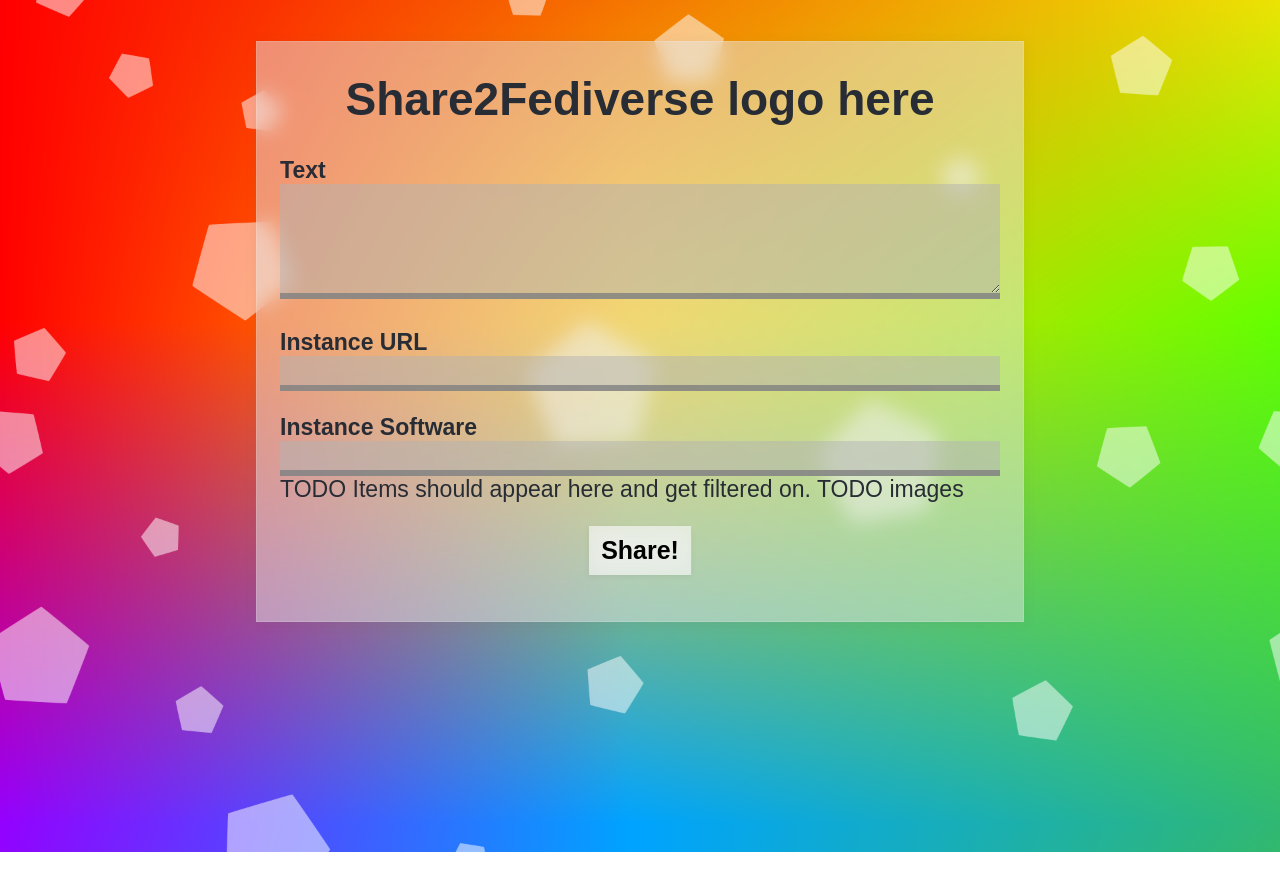
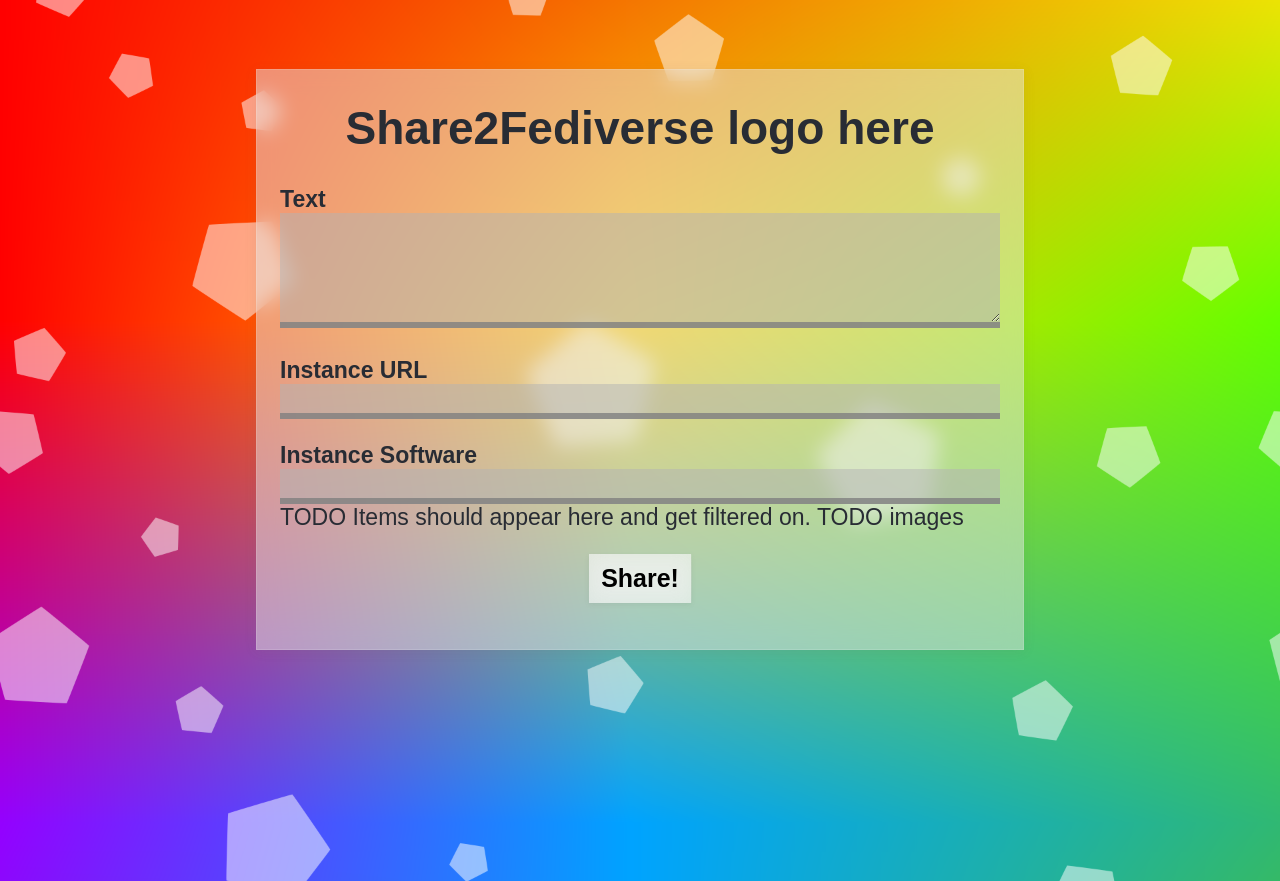
Before and after one commit to sbrl/Share2Fediverse, a website with bundled scripts: page src/index.html in a window 1280 px wide. Before the commit the page ends 852 px from the top, so only its background shows below. Built offline with nearby package versions, Linux system fonts and the light colour scheme.

Commit message:
css: tweak

```diff
--- a/src/index.css
+++ b/src/index.css
@@ -17,8 +17,8 @@ body {
 	color: #282C34;
 	display: grid;
 	grid-template-columns: 20% auto 20%;
-	grid-template-rows: 5% auto minmax(5em,1fr);
-	grid-template-areas: ". . ."
+	grid-template-rows: minmax(5%, 3em) auto minmax(5em,1fr);
+	grid-template-areas: "header header header"
 		". main ."
 		". footer .";
 }
```
